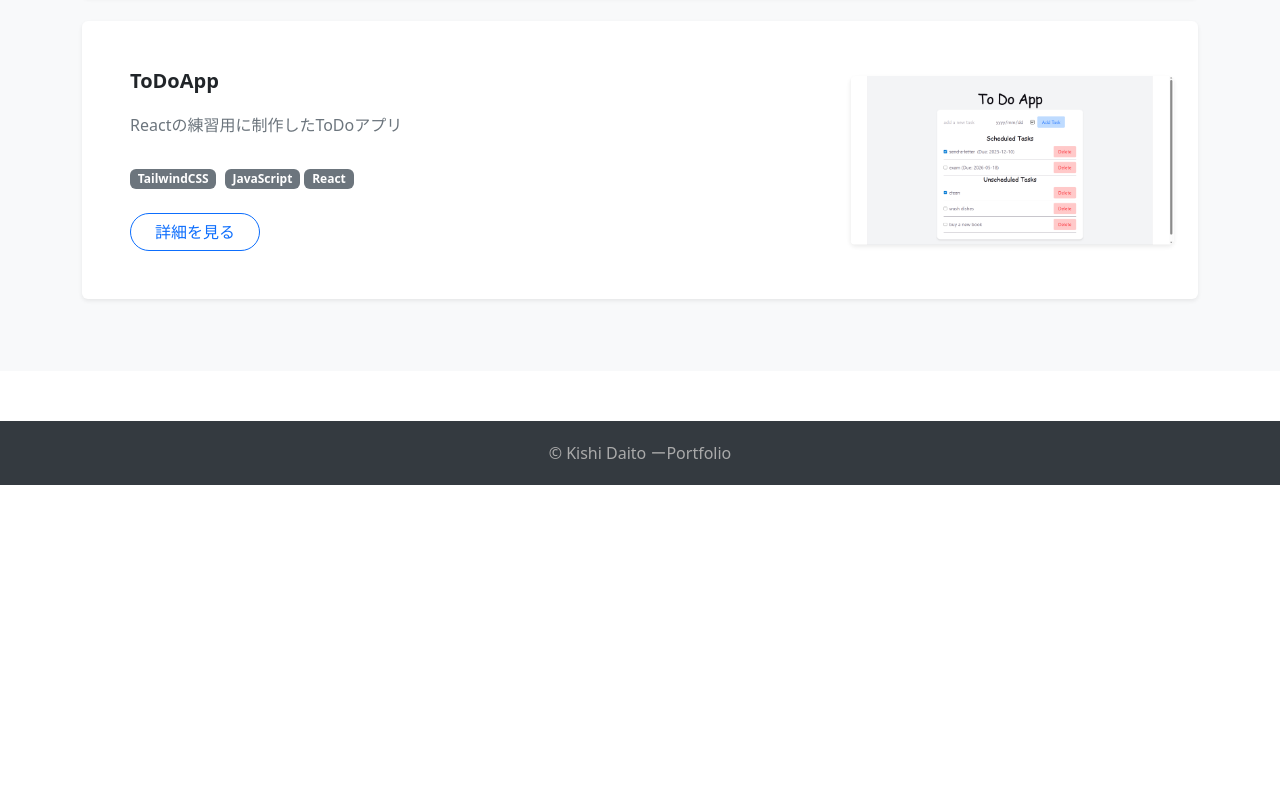
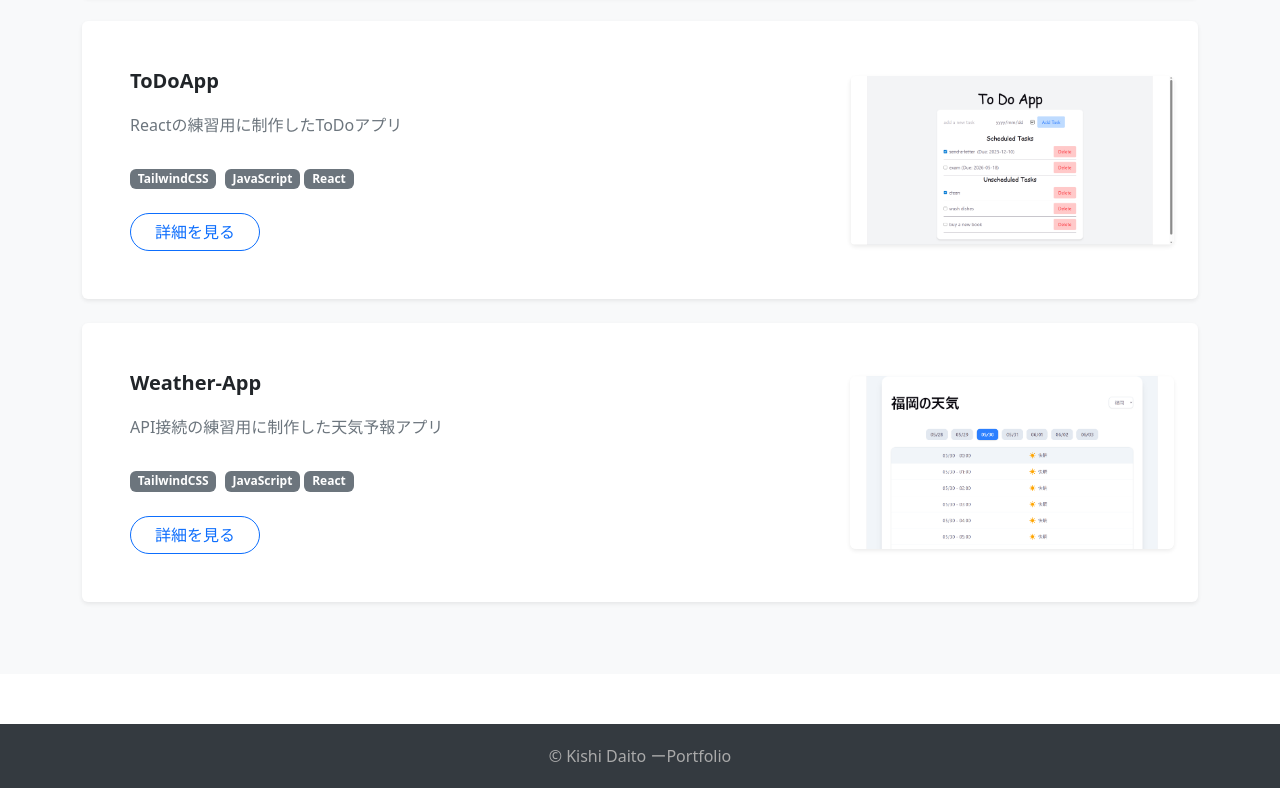
Before and after one commit to kdaito213/kdaito213.github.io, a plain HTML site: page index.html in a window 1280 px wide. Shown: the part 3552-4340 px from the top of the page. Before the commit the page ends 4037 px from the top, so only its background shows below. Drawn offline with nearby package versions, Linux system fonts and the light colour scheme.

Commit message:
Add Weather-App card section to index.html
Added a new card section for the Weather-App with details and a screenshot.

```diff
--- a/index.html
+++ b/index.html
@@ -298,6 +298,33 @@
                     </div>
                 </div>
             </div>
+            <div class="card border-0 shadow-sm mb-4">
+                <div class="row g-0 align-items-center">
+                    <div class="col-md-8">
+                        <div class="card-body p-4 p-md-5">
+                            <h5 class="card-title fw-bold mb-3">
+                                Weather-App
+                            </h5>
+                            <p class="card-text text-secondary lh-lg mb-4">
+                                API接続の練習用に制作した天気予報アプリ
+                            </p>
+                            <p class="card-text mb-4">
+                                <span class="badge bg-secondary me-1">TailwindCSS</span>
+                                <span class="badge bg-secondary">JavaScript</span>
+                                <span class="badge bg-secondary">React</span>
+                            </p>
+                            <a href="https://kdaito213.github.io/weather-app/" class="btn btn-outline-primary px-4 rounded-pill">
+                                詳細を見る
+                            </a>
+                        </div>
+                    </div>
+                    <div class="col-md-4 text-center p-4">
+                        <img src="weather-app.png" alt="制作物のスクリーンショット"
+                            class="img-fluid rounded shadow-sm object-fit-cover"
+                            style="max-height: 200px; width: 100%;">
+                    </div>
+                </div>
+            </div>
         </div>
     </section>
 
```
